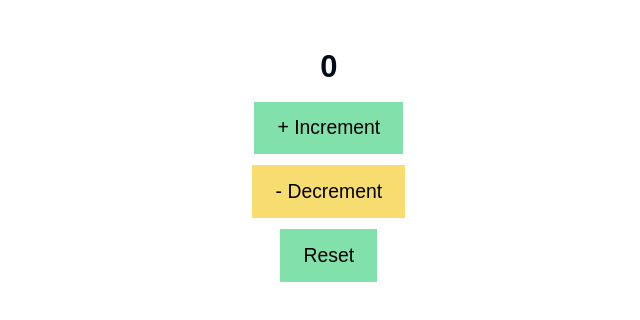
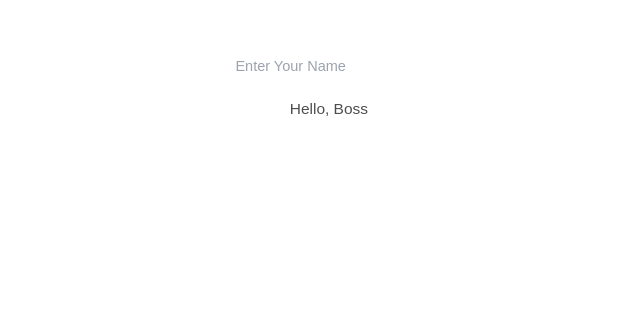
Before and after one commit to Meraj-Uddin-Malik/Complete-ReactJS, a React (Vite) app: page / in a window 1280 px wide. Shown: the top 320 px of the page, without its empty margins (345-985 px from the left). Built offline with nearby package versions, Linux system fonts and the light colour scheme.

Commit message:
Add NameForm component for user input and greeting functionality

```diff
--- a/src/App.jsx
+++ b/src/App.jsx
@@ -2,13 +2,15 @@ import React from "react";
 // import NetflixSeries from "./components/NetflixSeries";
 // import DrivedState from "./components/hooks/useState/UseStatePractice";
 import Counter from "./components/ReactHooks/useState/UseStatePractice_01";
+import NameForm from "./components/ReactHooks/useState/UseStatePractice_02";
 function App() {
   return (
     <section className="container">
       {/* <h1 className="card-heading">List Of Best Netflix Series</h1>
       <NetflixSeries /> */}
       {/* <DrivedState /> */}
-      <Counter />
+      {/* <Counter /> */}
+      <NameForm />
     </section>
   );
 }
--- /dev/null
+++ b/src/components/ReactHooks/useState/UseStatePractice_02.jsx
@@ -0,0 +1,23 @@
+import { useState } from "react";
+import "../../EV.css";
+
+export default function NameForm() {
+  const [name, setName] = useState("");
+
+  return (
+    <div className="main-div">
+      <input
+        type="text"
+        placeholder="Enter Your Name"
+        value={name}
+        onChange={(e) => setName(e.target.value)}
+        style={{
+          padding: "1.3rem",
+          borderRadius: "1.5rem",
+          fontSize: "1.5rem",
+        }}
+      />
+      <p style={{ marginTop: "1rem" }}>Hello, {name} Boss</p>
+    </div>
+  );
+}
```
